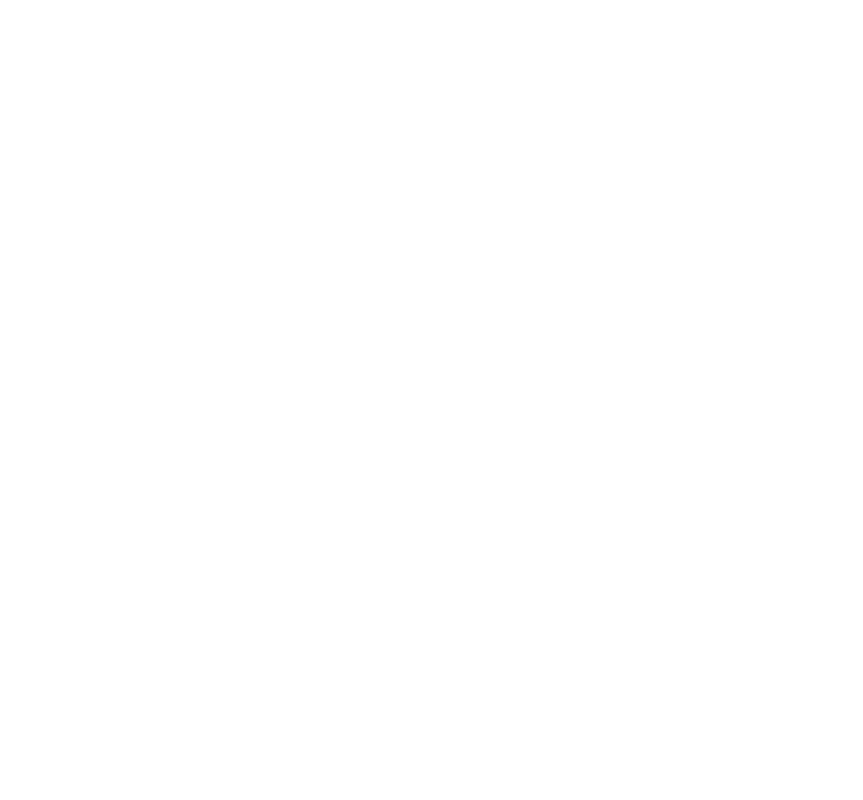
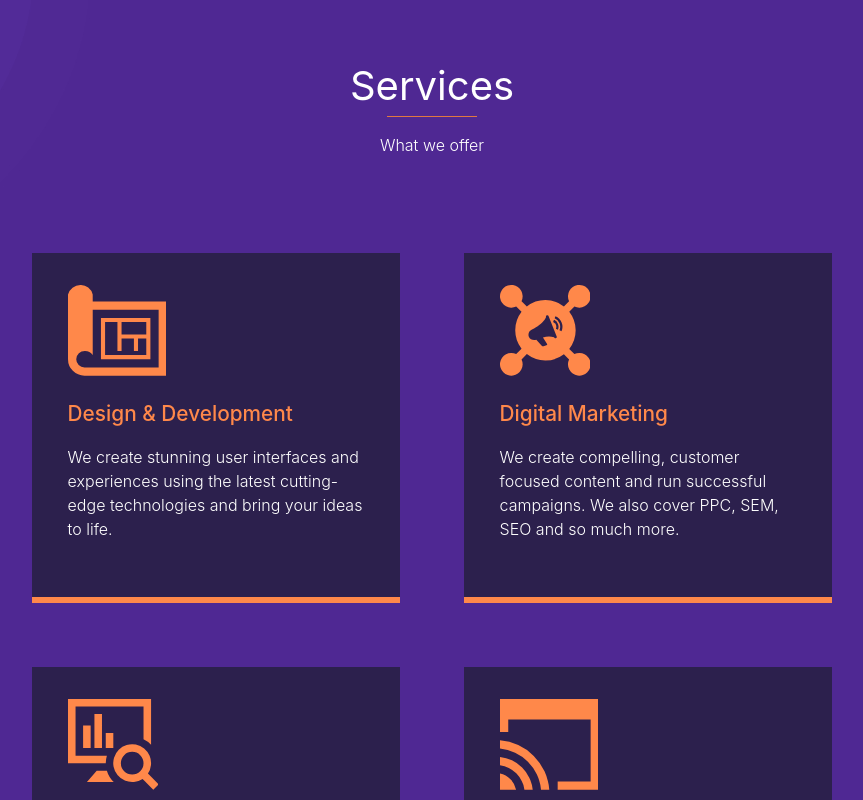
Before and after one commit to anualabi/eleos-digital, a React (Create React App) app: page / in a window 1280 px wide. Shown: the part 1760-2560 px from the top of the page, without its empty margins (208-1071 px from the left). Before the commit the page ends 1736 px from the top, so only its background shows below. Built offline with nearby package versions, Linux system fonts and the light colour scheme.

Commit message:
add content to Our Services section

```diff
--- a/src/app/components/HeroHeader/index.tsx
+++ b/src/app/components/HeroHeader/index.tsx
@@ -1,6 +1,6 @@
 import Typography from '@mui/material/Typography';
-import Button from '@mui/material/Button';
 import HeroIcon from '../../svgs/HeroIcon';
+import { HashLink } from 'react-router-hash-link';
 import { StyledHeroContainer, StyledHeroText, StyledHeroIcon } from './styles';
 
 const HeroHeader = () => {
@@ -12,7 +12,9 @@
           We use cutting edge technologies, combined with data-driven analytics to give your
           business the highest possible reach.
         </Typography>
-        <Button variant="contained">Read more</Button>
+        <HashLink smooth to="/#services">
+          Read more
+        </HashLink>
       </StyledHeroText>
       <StyledHeroIcon>
         <HeroIcon />
--- a/src/app/components/HeroHeader/styles.ts
+++ b/src/app/components/HeroHeader/styles.ts
@@ -49,17 +49,21 @@
     }
   }
 
-  button,
-  button:hover {
-    font-size: 1rem;
-    font-weight: 500;
+  a,
+  a:hover {
+    border-radius: 4px;
+    display: flex;
+    justify-content: center;
+    align-items: center;
+    font-size: 1.2rem;
+    font-weight: 400;
     text-alin: left;
     text-transform: uppercase;
     height: 55px;
     width: 190px;
     ${({ theme }) => ({
       backgroundColor: theme.palette.secondary.main,
-      color: 'black'
+      color: theme.palette.primary.main
     })}
 
     @media (max-width: 699px) {
--- a/src/app/components/Layout/index.tsx
+++ b/src/app/components/Layout/index.tsx
@@ -1,6 +1,7 @@
 import NavBar from '../NavBar';
 import HeroHeader from '../HeroHeader';
 import AboutUs from '../AboutUs';
+import Services from '../OurServices';
 
 const Layout = () => {
   return (
@@ -8,6 +9,7 @@
       <NavBar />
       <HeroHeader />
       <AboutUs />
+      <Services />
     </>
   );
 };
--- a/src/app/components/NavBar/styles.ts
+++ b/src/app/components/NavBar/styles.ts
@@ -3,10 +3,15 @@
 import { styled } from '@mui/system';
 
 export const StyledNavBar = styled(AppBar, {})`
-  box-shadow: none;
+  height: 100px;
+
   ${({ theme }) => ({
     backgroundColor: theme.palette.primary.light
   })}
+
+  @media (max-width: 699px) {
+    height: 90px;
+  }
 `;
 
 export const StyledLogo = styled(Box)`
--- /dev/null
+++ b/src/app/components/OurServices/index.tsx
@@ -0,0 +1,65 @@
+import Typography from '@mui/material/Typography';
+import Divider from '@mui/material/Divider';
+import Grid from '@mui/material/Grid';
+import DesignDevIcon from '../../svgs/DesignDevIcon';
+import DigitalMarketingIcon from '../../svgs/DigitalMarketingIcon';
+import MediaBuyingIcon from '../../svgs/MediaBuyingIcon';
+import ProgrammaticIcon from '../../svgs/ProgrammaticIcon';
+import {
+  StyledServicesContainer,
+  StyledServicesHeading,
+  StyledServicesGrid,
+  StyledServicesCard
+} from './styles';
+
+const services = [
+  {
+    id: 1,
+    image: <DesignDevIcon />,
+    title: 'Design & Development',
+    text: 'We create stunning user interfaces and experiences using the latest cutting-edge technologies and bring your ideas to life.'
+  },
+  {
+    id: 2,
+    image: <DigitalMarketingIcon />,
+    title: 'Digital Marketing',
+    text: 'We create compelling, customer focused content and run successful campaigns. We also cover PPC, SEM, SEO and so much more.'
+  },
+  {
+    id: 3,
+    image: <MediaBuyingIcon />,
+    title: 'Media Buying',
+    text: 'We take a holistic approach with paid media to execute campaigns to strategically deliver customer acquisition with effective budgeting.'
+  },
+  {
+    id: 4,
+    image: <ProgrammaticIcon />,
+    title: 'Programmatic Advertising',
+    text: 'In the simplest terms, we use an automated software driven way to buy digital space for your advert to be displayed.'
+  }
+];
+
+const Services = () => {
+  return (
+    <StyledServicesContainer id="services">
+      <StyledServicesHeading>
+        <Typography component="h2">Services</Typography>
+        <Divider />
+        <Typography component="p">What we offer</Typography>
+      </StyledServicesHeading>
+      <StyledServicesGrid container spacing={0}>
+        {services.map((service) => (
+          <Grid item xs={12} md={6} key={service.id}>
+            <StyledServicesCard>
+              {service.image}
+              <Typography component="h3">{service.title}</Typography>
+              <Typography component="p">{service.text}</Typography>
+            </StyledServicesCard>
+          </Grid>
+        ))}
+      </StyledServicesGrid>
+    </StyledServicesContainer>
+  );
+};
+
+export default Services;
--- /dev/null
+++ b/src/app/components/OurServices/styles.ts
@@ -0,0 +1,82 @@
+import Container from '@mui/material/Container';
+import Grid from '@mui/material/Grid';
+import Box from '@mui/material/Box';
+import { styled } from '@mui/system';
+
+export const StyledServicesContainer = styled(Container, {})`
+  padding: 5rem 0;
+`;
+
+export const StyledServicesHeading = styled(Box, {})`
+  color: white;
+  text-align: center;
+  margin-bottom: 4rem;
+
+  h2 {
+    font-size: 2.5rem;
+
+    @media (max-width: 699px) {
+      font-size: 2.2rem;
+    }
+  }
+
+  hr {
+    width: 90px;
+    margin: 0 auto 1rem;
+
+    ${({ theme }) => ({
+      backgroundColor: theme.palette.secondary.main
+    })}
+  }
+
+  p {
+    font-weight: 300;
+
+    @media (max-width: 699px) {
+      font-size: 1rem;
+    }
+  }
+`;
+
+export const StyledServicesGrid = styled(Grid, {})`
+  padding: 0 9rem;
+
+  @media (max-width: 699px) {
+    padding: 0 1rem;
+  }
+`;
+
+export const StyledServicesCard = styled(Box, {})`
+  width: 85%;
+  min-height: 350px;
+  margin: 2rem auto;
+  padding: 2rem 2.2rem;
+
+  ${({ theme }) => ({
+    backgroundColor: theme.palette.primary.main,
+    borderBottom: `6px solid ${theme.palette.secondary.main}`
+  })}
+
+  @media (max-width: 699px) {
+    width: 90%;
+    min-height: 350px;
+    margin: 1.5rem auto;
+    padding: 1.5rem 1.75rem;
+    text-align: center;
+  }
+
+  h3 {
+    font-size: 1.3rem;
+    font-weight: 500;
+    margin: 1rem 0;
+
+    ${({ theme }) => ({
+      color: theme.palette.secondary.main
+    })}
+  }
+
+  p {
+    color: white;
+    font-weight: 300;
+  }
+`;
--- /dev/null
+++ b/src/app/svgs/DesignDevIcon.tsx
@@ -0,0 +1,17 @@
+const DesignDevIcon = () => (
+  <svg
+    xmlns="http://www.w3.org/2000/svg"
+    width={98.878}
+    height={90.638}
+    viewBox="0 0 98.878 90.638"
+  >
+    <path
+      d="M98.878,91.638H16.48A16.486,16.486,0,0,1,0,75.158V10.5A12.782,12.782,0,0,1,12.36,1,12.346,12.346,0,0,1,24.7,10.525l.021,6.954H98.878Zm-8.24-65.918H24.719V71.038a9.36,9.36,0,0,0-7.918-4.12,8.523,8.523,0,0,0-8.561,8.24,8.243,8.243,0,0,0,8.24,8.24H90.638ZM82.4,75.158H32.959v-41.2H82.4ZM49.439,38.079H37.079V71.038h41.2V38.079H53.559v12.36H78.278v4.12h-8.24v12.36h-4.12V54.559H53.559v12.36h-4.12Z"
+      transform="translate(0 -1)"
+      fill="#ff884a"
+      fillRule="evenodd"
+    />
+  </svg>
+);
+
+export default DesignDevIcon;
--- /dev/null
+++ b/src/app/svgs/DigitalMarketingIcon.tsx
@@ -0,0 +1,16 @@
+const DigitalMarketingIcon = () => (
+  <svg
+    xmlns="http://www.w3.org/2000/svg"
+    width={90.638}
+    height={90.638}
+    viewBox="0 0 90.638 90.638"
+  >
+    <path
+      d="M63.9,21.394l5.181-5.181a11.33,11.33,0,1,1,5.34,5.34l-5.163,5.163a30.191,30.191,0,0,1,0,37.207l5.163,5.163a11.33,11.33,0,1,1-5.34,5.34L63.9,69.244a30.188,30.188,0,0,1-37.044-.125l-5.306,5.306a11.33,11.33,0,1,1-5.34-5.34l5.325-5.325a30.185,30.185,0,0,1,0-36.882l-5.325-5.325a11.33,11.33,0,1,1,5.34-5.34l5.306,5.306A30.188,30.188,0,0,1,63.9,21.394ZM46.029,32.018a1.369,1.369,0,1,1,2.6-.865L56.69,51.384a1.372,1.372,0,1,1-2.6.869,19.156,19.156,0,0,0-11.126.3l3.969,6.167a1.1,1.1,0,0,1-.563,1.658l-2.7.9-.566.094a1.808,1.808,0,0,1-1.348-.608l-5.45-6.016c-2.968.937-6.33-.144-7.451-2.938a5.422,5.422,0,0,1-.389-2.013A5.815,5.815,0,0,1,32,44.583c12.1-5.941,14.034-12.565,14.034-12.565Zm8.592,1.3A9.145,9.145,0,0,1,59.47,45.289l2.088.887A11.423,11.423,0,0,0,55.5,31.221l-.88,2.092Zm-1.507,3.573a5.266,5.266,0,0,1,2.795,6.892l2.036.865a7.49,7.49,0,0,0-3.969-9.8Z"
+      fill="#ff884a"
+      fillRule="evenodd"
+    />
+  </svg>
+);
+
+export default DigitalMarketingIcon;
--- /dev/null
+++ b/src/app/svgs/MediaBuyingIcon.tsx
@@ -0,0 +1,15 @@
+const MediaBuyingIcon = () => (
+  <svg
+    xmlns="http://www.w3.org/2000/svg"
+    width={90.638}
+    height={90.638}
+    viewBox="0 0 90.638 90.638"
+  >
+    <path
+      d="M79.946,74.6a18.925,18.925,0,1,0-5.34,5.34L85.3,90.638l5.34-5.34ZM64.2,75.532A11.33,11.33,0,1,1,75.532,64.2,11.344,11.344,0,0,1,64.2,75.532ZM45.734,83.085H18.883L28.7,71.755H38.88A26.452,26.452,0,0,0,45.734,83.085ZM37.766,64.2H0V0H83.085V45.734a26.559,26.559,0,0,0-7.553-5.382V7.553H7.553v49.1H38.88A26.27,26.27,0,0,0,37.766,64.2ZM22.659,49.1H15.106V26.436h7.553Zm11.33,0H26.436V15.106h7.553Zm11.33,0H37.766V33.989h7.553Z"
+      fill="#ff884a"
+    />
+  </svg>
+);
+
+export default MediaBuyingIcon;
--- /dev/null
+++ b/src/app/svgs/ProgrammaticIcon.tsx
@@ -0,0 +1,17 @@
+const ProgrammaticIcon = () => (
+  <svg
+    xmlns="http://www.w3.org/2000/svg"
+    width={98.878}
+    height={90.638}
+    viewBox="0 0 98.878 90.638"
+  >
+    <path
+      d="M32.733,91.638H24.427A28.876,28.876,0,0,0,0,67.211V58.905A37.121,37.121,0,0,1,32.733,91.638Zm16.55,0H41.014A45.356,45.356,0,0,0,0,50.624V42.356A53.6,53.6,0,0,1,49.282,91.638Zm-33.215,0H0V75.57A20.64,20.64,0,0,1,16.068,91.638Zm82.81,0h-41.2V83.4H90.638V21.6H8.24v12.36H0V1H98.878Z"
+      transform="translate(0 -1)"
+      fill="#ff884a"
+      fillRule="evenodd"
+    />
+  </svg>
+);
+
+export default ProgrammaticIcon;
```
